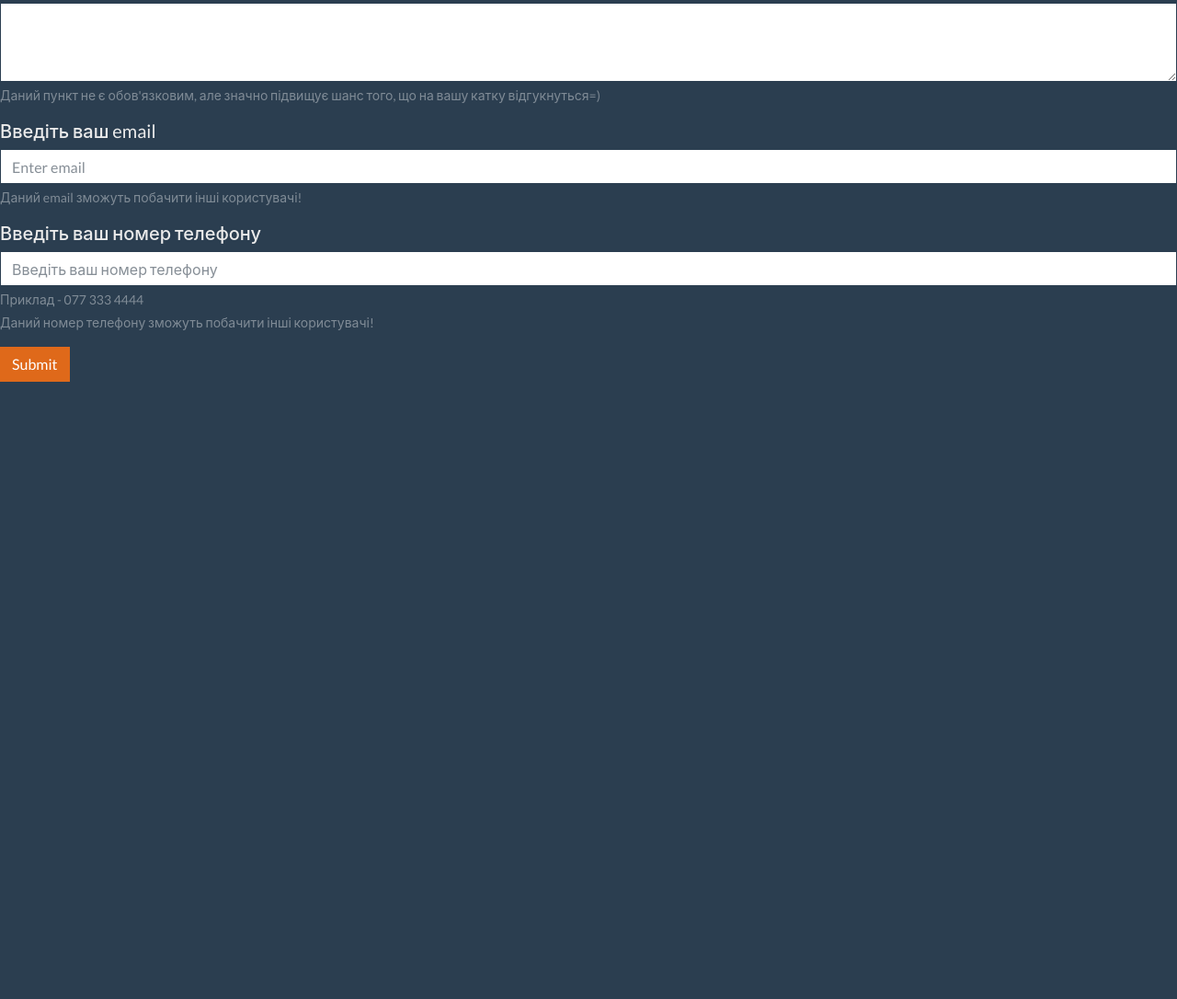
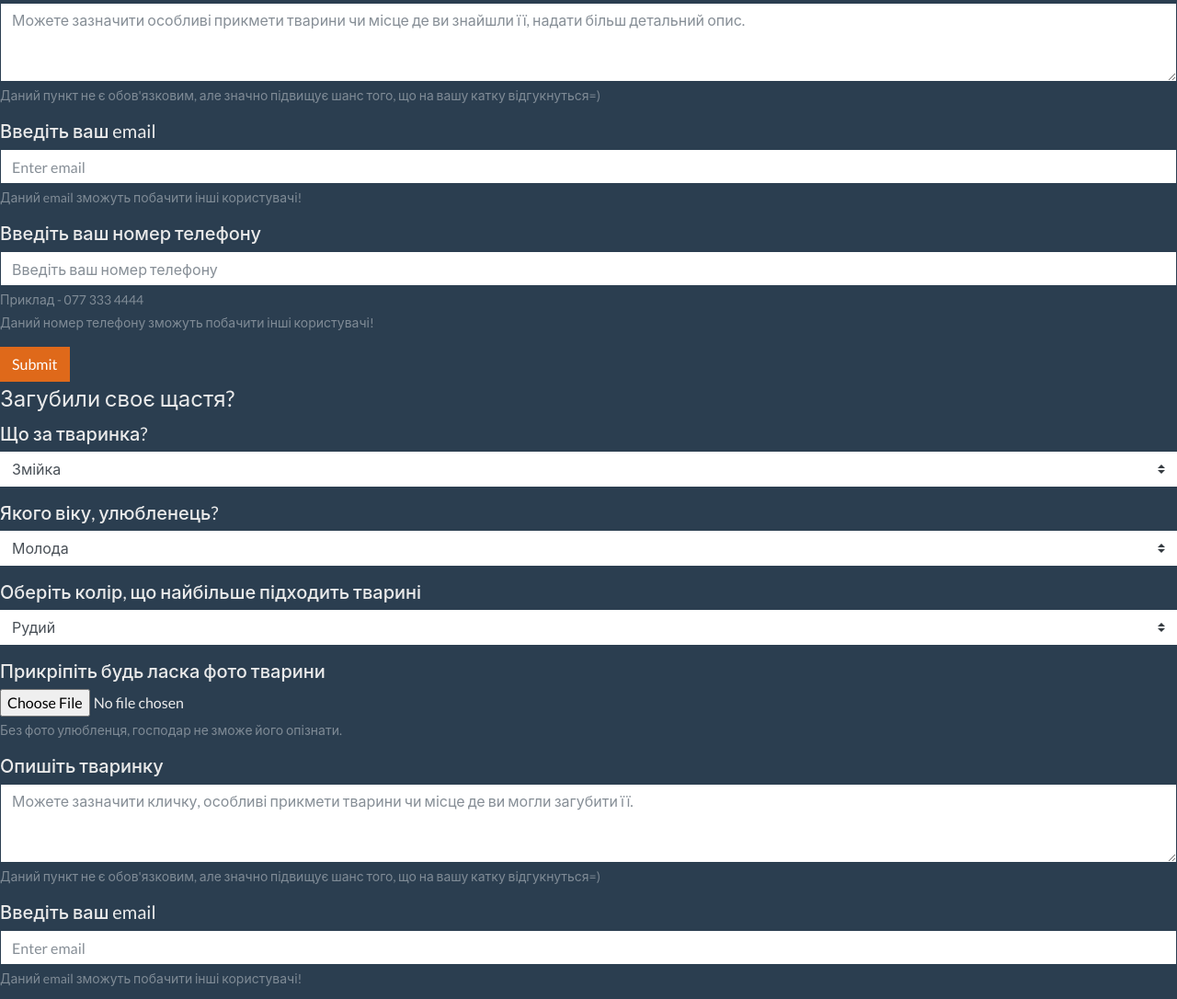
Before and after one commit to mezidia/pet_detector, a website with bundled scripts: page index.html in a window 1280 px wide. Shown: the part 994-2080 px from the top of the page at 92% size. Before the commit the page ends 1409 px from the top, so only its background shows below. Built offline with nearby package versions, Linux system fonts and the light colour scheme; files whose address does not match are found by name.

Commit message:
add lost form

```diff
--- a/index.html
+++ b/index.html
@@ -125,7 +125,76 @@
         </div>
         <div class="form-group">
           <h5>Опишіть тваринку</h5>
-          <textarea class="form-control" id="exampleTextarea" rows="3"></textarea>
+          <textarea class="form-control" id="exampleTextarea" rows="3" placeholder="Можете зазначити особливі прикмети тварини чи місце де ви знайшли її, надати більш детальний опис." ></textarea>
+          <small id="descHelp" class="form-text text-muted">Даний пункт не є обов'язковим, але значно підвищує шанс того, що на вашу катку відгукнуться=)</small>
+        </div>
+        <div class="form-group">
+          <h5>Введіть ваш email</h5>
+          <input type="email" class="form-control" id="exampleInputEmail1" aria-describedby="emailHelp" placeholder="Enter email" required>
+          <small id="emailHelp" class="form-text text-muted">Даний email зможуть побачити інші користувачі!</small>
+        </div>
+        <div class="form-group">
+          <h5>Введіть ваш номер телефону</h5>
+          <input class="form-control" placeholder="Введіть ваш номер телефону" id="inputPhone" type="tel" name="phone"
+          pattern="[0-9]{3} [0-9]{3} [0-9]{4}"
+          required>
+          <small  class="form-text text-muted">Приклад - 077 333 4444</small>
+          <small  class="form-text text-muted">Даний номер телефону зможуть побачити інші користувачі!</small>
+        </div>
+      </fieldset>
+      <div id="g-recaptcha-box">
+        <div class="g-recaptcha" data-sitekey="6LfER2AaAAAAAAZC3D1nW1ViH6m3JBgY0Y8Z228e"></div>
+      </div>
+      <button type="submit" id="recaptcha-submit" class="btn btn-primary">Submit</button>
+    </form>
+    <form action="/" method="POST">
+      <fieldset>
+        <legend>Загубили своє щастя?</legend>
+        <h5>Що за тваринка?</h5>
+        <div class="form-group">
+          <select class="custom-select">
+            <option value="Змійка">Змійка</option>
+            <option value="Пташка">Пташка</option>
+            <option value="Рибка">Рибка</option>
+            <option value="Земноводне">Земноводне</option>
+            <option value="Гризун">Гризун</option>
+            <option value="Котик">Котик</option>
+            <option value="Собачка">Собачка</option>
+            <option value="Павучок">Павучок</option>
+            <option value="Інше">Інше</option>
+          </select>
+        </div>
+        <h5>Якого віку, улюбленець?</h5>
+        <div class="form-group">
+          <select class="custom-select">
+            <option value="Молода">Молода</option>
+            <option value="Зрілого віку">Зрілого віку</option>
+            <option value="Старенька">Старенька</option>
+          </select>
+        </div>
+        <h5>Оберіть колір, що найбільше підходить тварині</h5>
+        <div class="form-group">
+          <select class="custom-select">
+            <option selected="" value="Руда">Рудий</option>
+            <option value="Чорно біла">Чорно біла</option>
+            <option value="Чорний">Чорний</option>
+            <option value="Зелений">Зелений</option>
+            <option value="Темно зелений">Темно зелений</option>
+            <option value="Зелений та синій">Зелений та синій</option>
+            <option value="Рожевий">Рожевий</option>
+            <option value="Чорний та зелений">Чорний та зелений</option>
+            <option value="Бура">Бурий</option>
+            <option value="Сірий">Сірий</option>
+          </select>
+        </div>
+        <div class="form-group">
+          <h5>Прикріпіть будь ласка фото тварини</h5>
+          <input type="file" class="form-control-file" id="exampleInputFile" aria-describedby="fileHelp" required>
+          <small id="fileHelp" class="form-text text-muted">Без фото улюбленця, господар не зможе його опізнати.</small>
+        </div>
+        <div class="form-group">
+          <h5>Опишіть тваринку</h5>
+          <textarea class="form-control" id="exampleTextarea" rows="3" placeholder="Можете зазначити кличку, особливі прикмети тварини чи місце де ви могли загубити її." ></textarea>
           <small id="descHelp" class="form-text text-muted">Даний пункт не є обов'язковим, але значно підвищує шанс того, що на вашу катку відгукнуться=)</small>
         </div>
         <div class="form-group">
```
